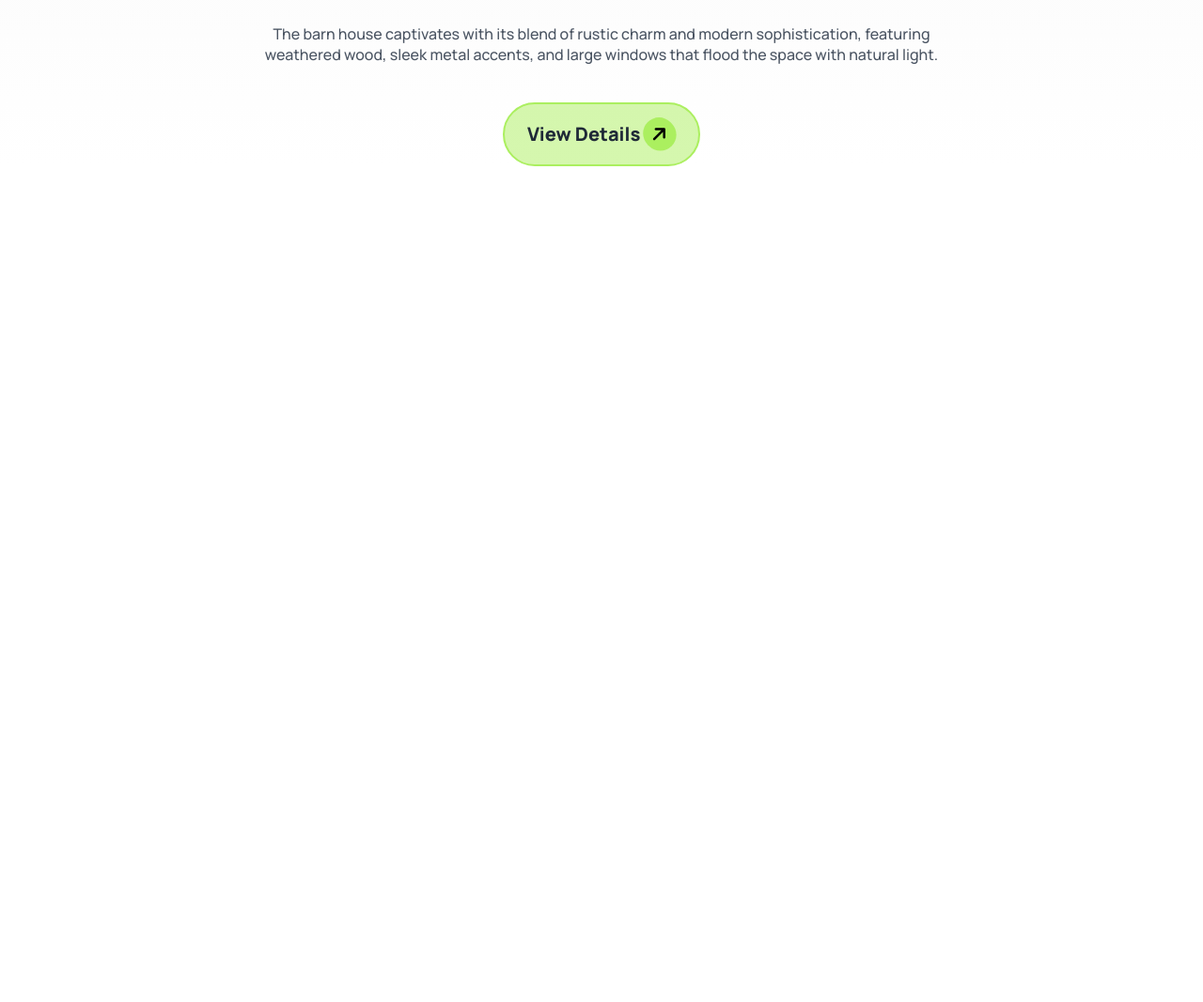
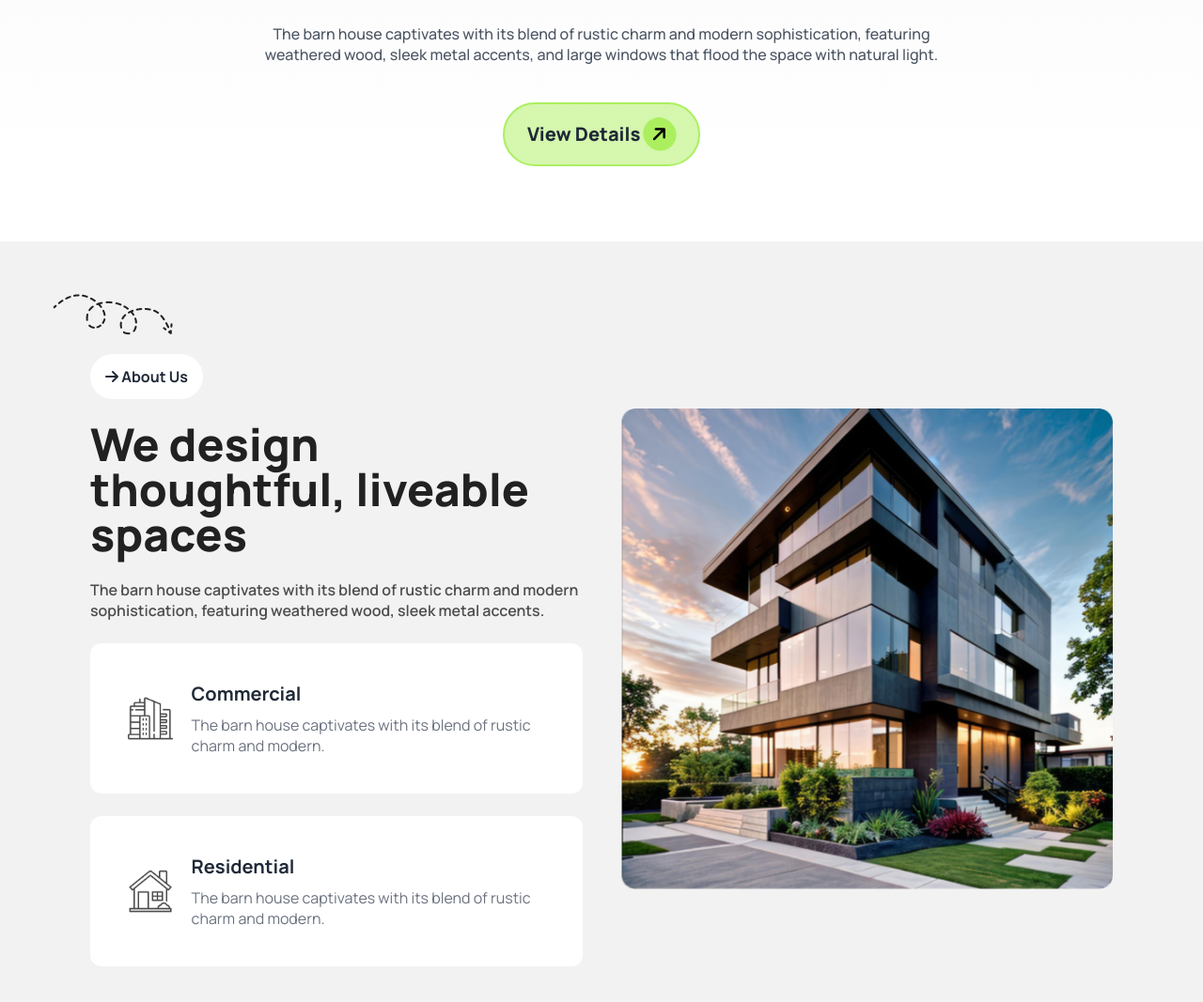
Before and after one commit to ariyanyeamin14/Assignment-3, a plain HTML site: page index.html in a window 1280 px wide. Shown: the part 725-1792 px from the top of the page at 94% size. Before the commit the page ends 982 px from the top, so only its background shows below. Drawn offline with nearby package versions, Linux system fonts and the light colour scheme.

Commit message:
about section done

```diff
--- a/index.html
+++ b/index.html
@@ -82,5 +82,49 @@
              </div>
          </div>
     </header>
+
+    <!-- about section -->
+     <section class="bg-[#f2f2f2] py-10 lg:py-24">
+        <!-- about container -->
+         <div class=" w-[90%] lg:w-[85%] mx-auto grid grid-cols-1 lg:grid-cols-2 items-center gap-10 relative">
+            <!-- text content -->
+             <div class=" space-y-6">
+                <!-- vector logo -->
+                 <div class="hidden lg:block absolute -top-10 -left-10">
+                    <img src="assets/Vector.png" alt="">
+                 </div>
+                <!-- about btn -->
+                <div class="bg-white rounded-full px-4 py-3 w-fit text-center mx-auto lg:mx-0">
+                   <i class="fa-solid fa-arrow-right inline"></i>
+                   <p class="inline font-bold">About Us</p>
+                </div>
+                <h1 class="text-3xl  text-[#212121] font-black leading-normal lg:text-5xl text-center lg:text-left">We design thoughtful, liveable spaces</h1>
+                <p class="leading-snug font-semibold text-[#4d4d4d] text-center lg:text-left ">The barn house captivates with its blend of rustic charm and
+                   modern sophistication, featuring weathered wood, sleek metal accents.</p>
+                <!-- about card 1 -->
+                <div class="flex rounded-xl bg-white p-10 items-center gap-5">
+                   <div><img src="assets/commercial.png" alt="">
+                   </div>
+                   <div>
+                       <h3 class="text-xl font-bold mb-2">Commercial</h3>
+                       <p class="leading-snug text-gray-500">The barn house captivates with its blend of rustic charm and modern.</p>
+                   </div>
+                </div>
+                <!-- about card 2 -->
+                <div class="flex rounded-xl bg-white p-10 items-center gap-5">
+                   <div><img src="assets/residential.png" alt="">
+                   </div>
+                   <div>
+                       <h3 class="text-xl font-bold mb-2">Residential</h3>
+                       <p class="leading-snug text-gray-500">The barn house captivates with its blend of rustic charm and modern.</p>
+                   </div>
+                </div>
+             </div>
+            <!-- image content -->
+             <div>
+                <img src="assets/Rectangle.png" alt="">
+             </div>
+         </div>
+     </section>
 </body>
 </html>
```
